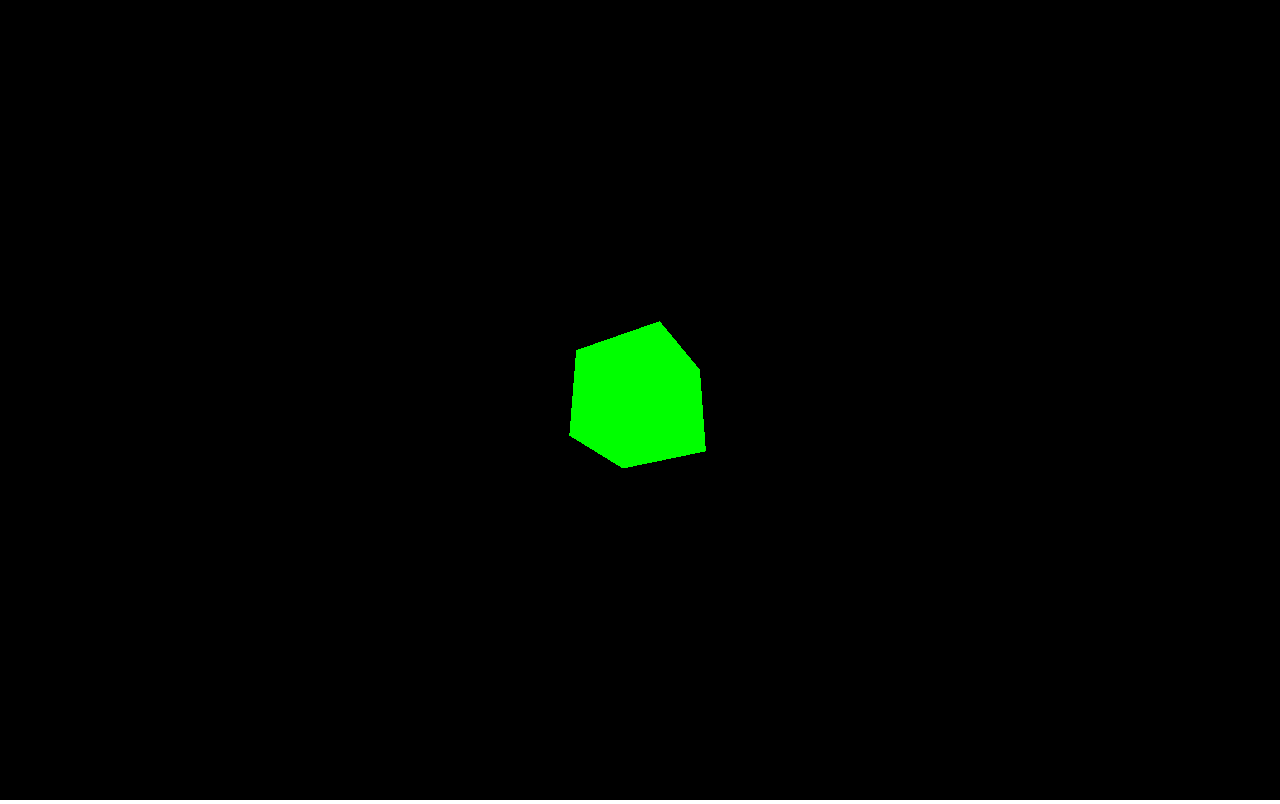
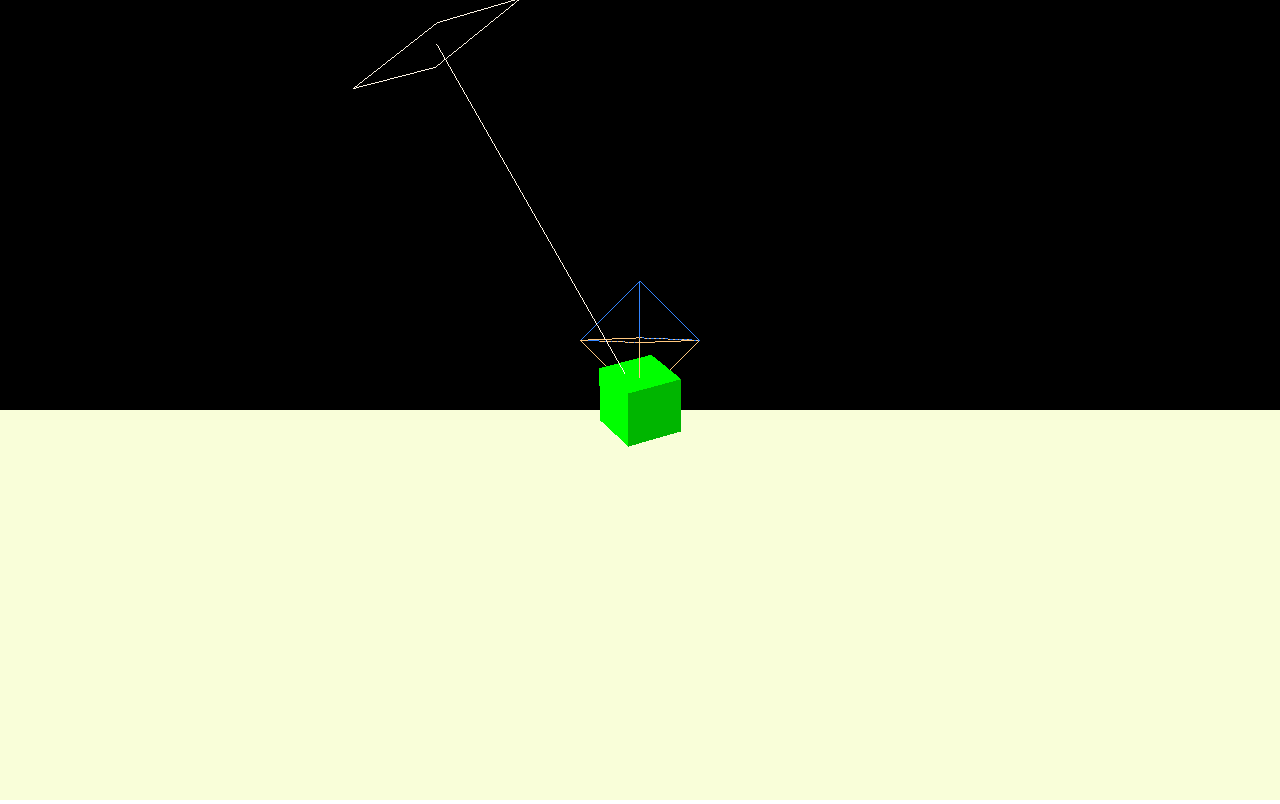
Before and after one commit to samroberts707/r2d2-three.js, a plain HTML site: page index.html in a window 1280 px wide. Drawn offline with Linux system fonts and the light colour scheme; animation ran at ten frames a second.

Commit message:
Start working on lighting

```diff
--- a/index.html
+++ b/index.html
@@ -12,18 +12,59 @@
   <body>
     <script>
       var scene = new THREE.Scene();
-			var camera = new THREE.PerspectiveCamera( 1000, window.innerWidth/window.innerHeight, 0.1, 1000 );
+			camera = new THREE.PerspectiveCamera( 30, window.innerWidth / window.innerHeight, 1, 5000 );
+			camera.position.set( 0, 0, 250 );
 
 			var renderer = new THREE.WebGLRenderer();
 			renderer.setSize( window.innerWidth, window.innerHeight );
 			document.body.appendChild( renderer.domElement );
 
+			// GROUND
+			var groundGeo = new THREE.PlaneBufferGeometry( 10000, 10000 );
+			var groundMat = new THREE.MeshLambertMaterial( { color: 0xffffff } );
+			groundMat.color.setHSL( 0.095, 1, 0.75 );
+			var ground = new THREE.Mesh( groundGeo, groundMat );
+			ground.position.y = - 33;
+			ground.rotation.x = - Math.PI / 2;
+			ground.receiveShadow = true;
+			scene.add( ground );
+
+			// Cube
+
 			var geometry = new THREE.BoxGeometry( 10, 10, 10 );
-			var material = new THREE.MeshBasicMaterial( { color: 0x00ff00 } );
+			var material = new THREE.MeshPhongMaterial ( { color: 0x00ff00 } );
 			var cube = new THREE.Mesh( geometry, material );
 			scene.add( cube );
 
-			camera.position.z = 50;
+			// Lighting
+			var hemiLight = new THREE.HemisphereLight( 0xffffbb, 0x080820, 1 );
+			hemiLight.color.setHSL( 0.6, 1, 0.6 );
+			hemiLight.groundColor.setHSL( 0.095, 1, 0.75 );
+			hemiLight.position.set( 0, 10, 0 );
+			scene.add( hemiLight );
+
+			hemiLightHelper = new THREE.HemisphereLightHelper( hemiLight, 10 );
+			scene.add( hemiLightHelper );
+
+			dirLight = new THREE.DirectionalLight( 0xffffff, 1 );
+			dirLight.color.setHSL( 0.1, 1, 0.95 );
+			dirLight.position.set( - 1, 1.75, 1 );
+			dirLight.position.multiplyScalar( 30 );
+			scene.add( dirLight );
+			dirLight.castShadow = true;
+			dirLight.shadow.mapSize.width = 2048;
+			dirLight.shadow.mapSize.height = 2048;
+			var d = 50;
+			dirLight.shadow.camera.left = - d;
+			dirLight.shadow.camera.right = d;
+			dirLight.shadow.camera.top = d;
+			dirLight.shadow.camera.bottom = - d;
+			dirLight.shadow.camera.far = 3500;
+			dirLight.shadow.bias = - 0.0001;
+			dirLightHeper = new THREE.DirectionalLightHelper( dirLight, 10 );
+			scene.add( dirLightHeper );
+
+
 
 			var animate = function () {
 				requestAnimationFrame( animate );
```
